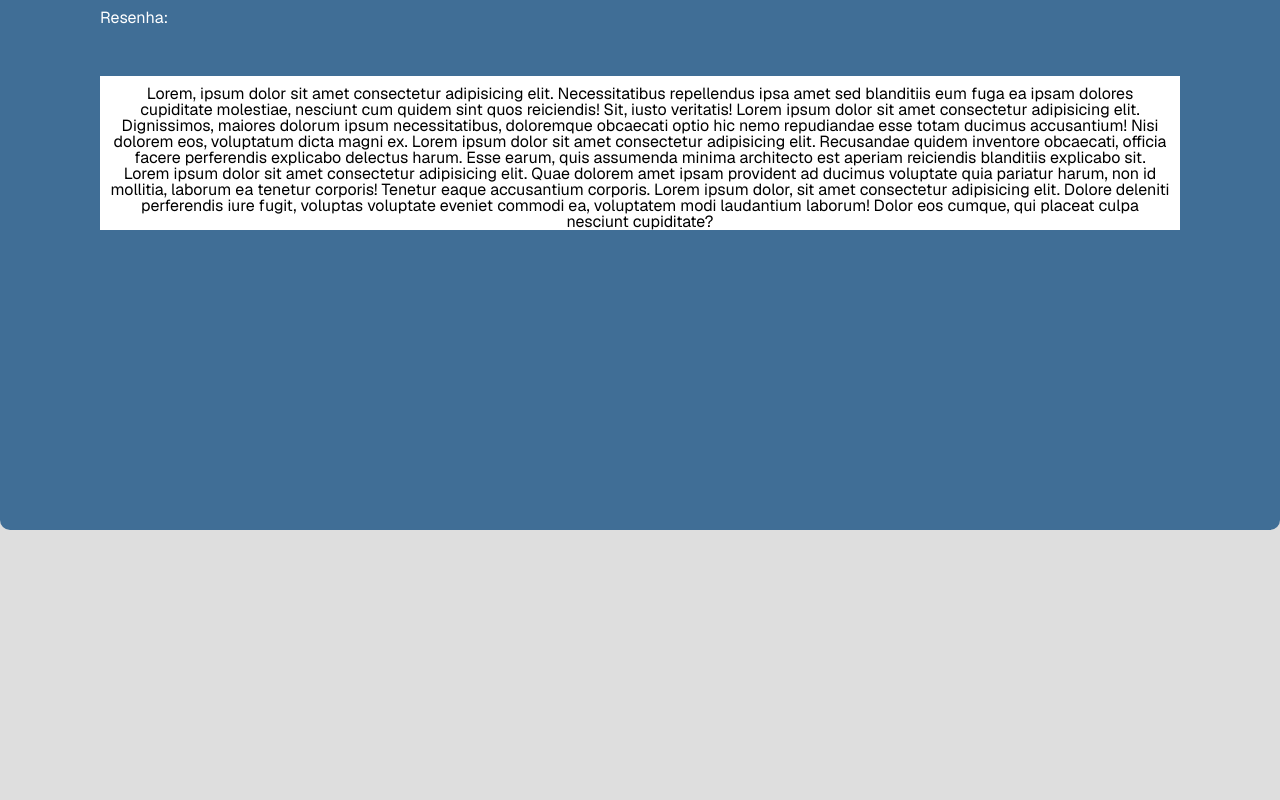
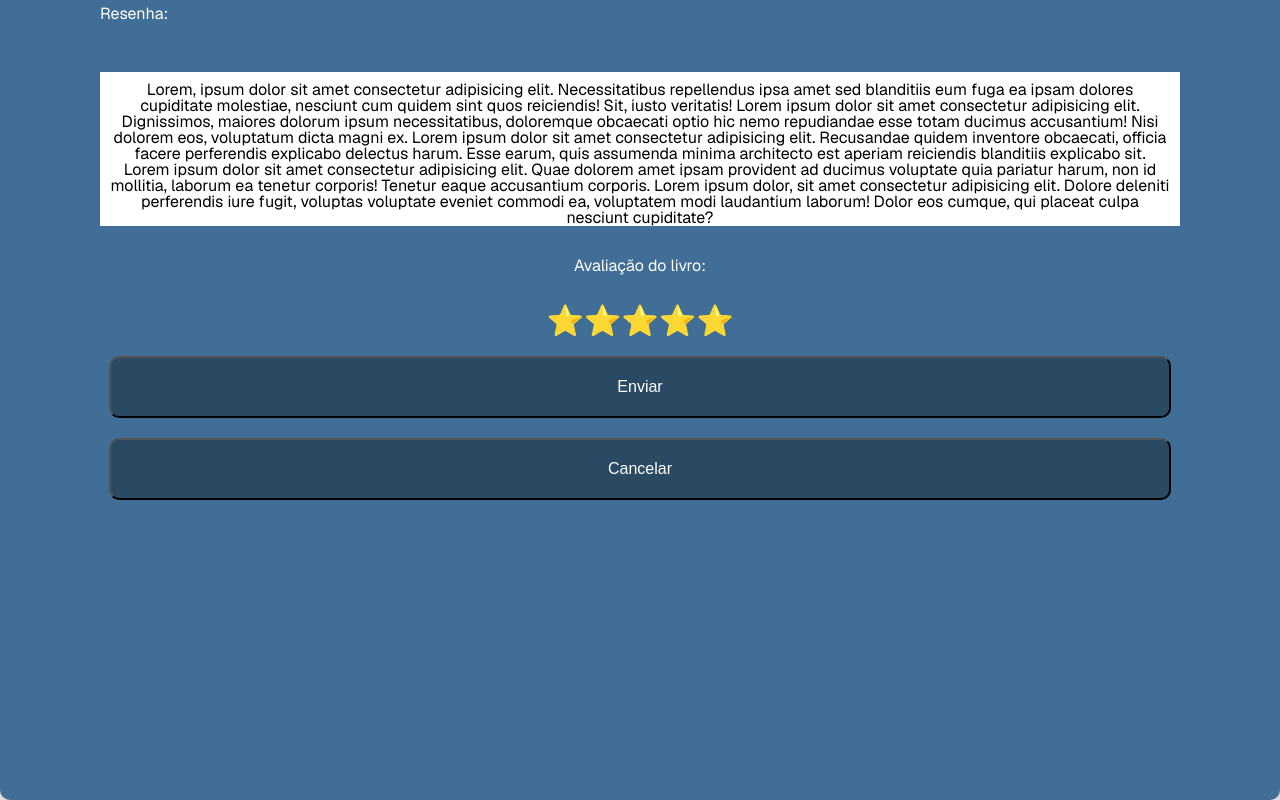
Before and after one commit to giovanagomesdsv/tcc-front-react, a Next.js app: page /criar-resenha/cria in a window 1280 px wide. Shown: the part 694-1494 px from the top of the page. Before the commit the page ends 1224 px from the top, so only its background shows below. Built offline with nearby package versions, Linux system fonts and the light colour scheme.

Commit message:
mudanças
página criar-resenha finalizada

```diff
--- a/src/app/criar-resenha/cria/page.jsx
+++ b/src/app/criar-resenha/cria/page.jsx
@@ -7,7 +7,7 @@ export default function Cria() {
          <div className={styles.box1}>
             {/*Tela1 */}
             <div className={styles.boxdisplay}>
-                <img src='teste.png' alt='test.png' className={styles.imgbox}style={{border: '2px solid red'}}/>
+                <img src='teste.png' alt='test.png' className={styles.imgbox}/>
                 <br/>
                 <p className={styles.color1} style={{marginLeft: '10rem'}}>Sinopse:</p>
             </div>
@@ -17,6 +17,16 @@ export default function Cria() {
             <div className={styles.textbox}>
               <p className={styles.textdisplay}>Lorem, ipsum dolor sit amet consectetur adipisicing elit. Necessitatibus repellendus ipsa amet sed blanditiis eum fuga ea ipsam dolores cupiditate molestiae, nesciunt cum quidem sint quos reiciendis! Sit, iusto veritatis! Lorem ipsum dolor sit amet consectetur adipisicing elit. Dignissimos, maiores dolorum ipsum necessitatibus, doloremque obcaecati optio hic nemo repudiandae esse totam ducimus accusantium! Nisi dolorem eos, voluptatum dicta magni ex. Lorem ipsum dolor sit amet consectetur adipisicing elit. Recusandae quidem inventore obcaecati, officia facere perferendis explicabo delectus harum. Esse earum, quis assumenda minima architecto est aperiam reiciendis blanditiis explicabo sit. Lorem ipsum dolor sit amet consectetur adipisicing elit. Quae dolorem amet ipsam provident ad ducimus voluptate quia pariatur harum, non id mollitia, laborum ea tenetur corporis! Tenetur eaque accusantium corporis. Lorem ipsum dolor, sit amet consectetur adipisicing elit. Dolore deleniti perferendis iure fugit, voluptas voluptate eveniet commodi ea, voluptatem modi laudantium laborum! Dolor eos cumque, qui placeat culpa nesciunt cupiditate?</p>
             </div>
+            <br/><br/>
+            <div className={styles.textstyles1}>
+            <p>Avaliação do livro:</p>
+            <br/><br/>
+            <p className={styles.estrelas}>⭐⭐⭐⭐⭐</p>
+            </div>
+            <div>
+              <button href="" className={styles.buttonstyle1}><p>Enviar</p></button>
+              <button className={styles.buttonstyle1}><p>Cancelar</p></button>
+            </div>
          </div>
         </div>
     )
--- a/src/app/criar-resenha/cria/page.module.css
+++ b/src/app/criar-resenha/cria/page.module.css
@@ -27,3 +27,22 @@
     display:flex;
     margin-left:1rem;
 }
+
+.textstyles1{
+    margin-right:10rem;
+    color: white;
+}
+
+.estrelas{
+    font-size: 3rem;
+}
+
+.buttonstyle1{
+    color:white;
+    margin-top:2rem;
+    margin-right:10rem;
+    padding:2rem;
+    border-radius:1rem;
+    width:90%;
+    background-color:var(--secundaria);
+}
```
